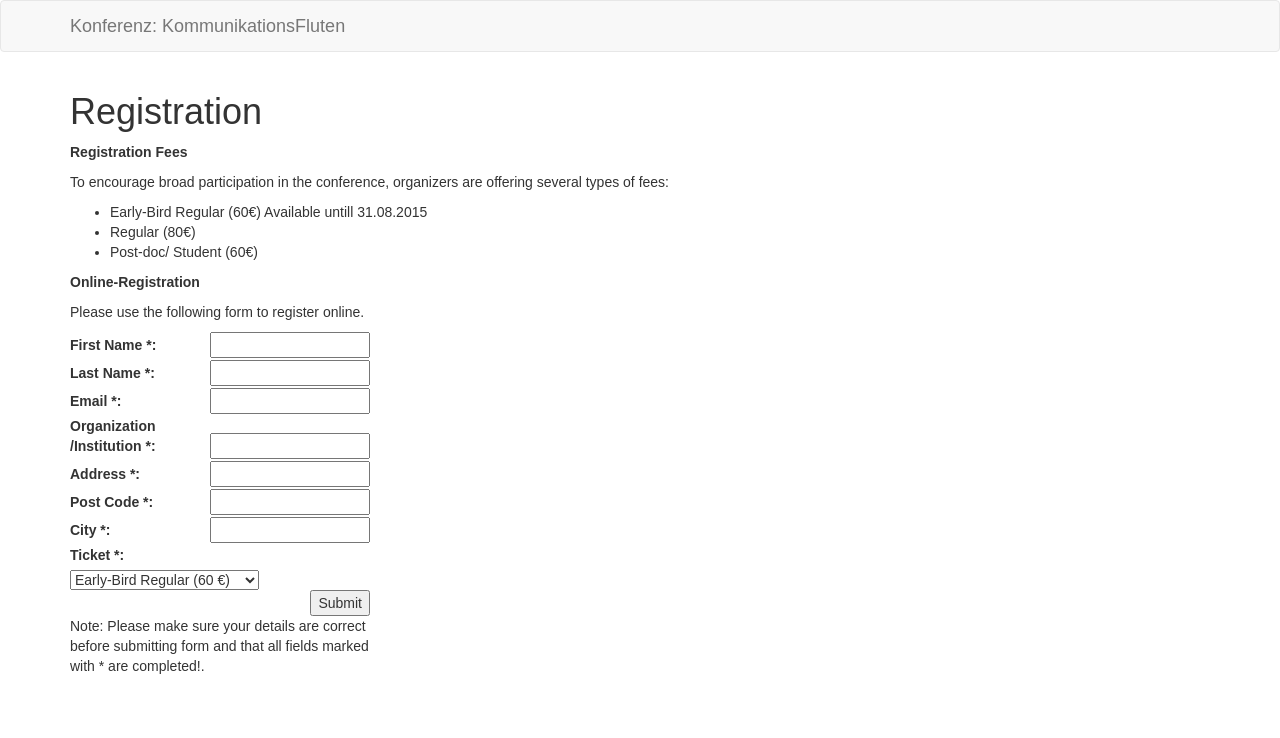
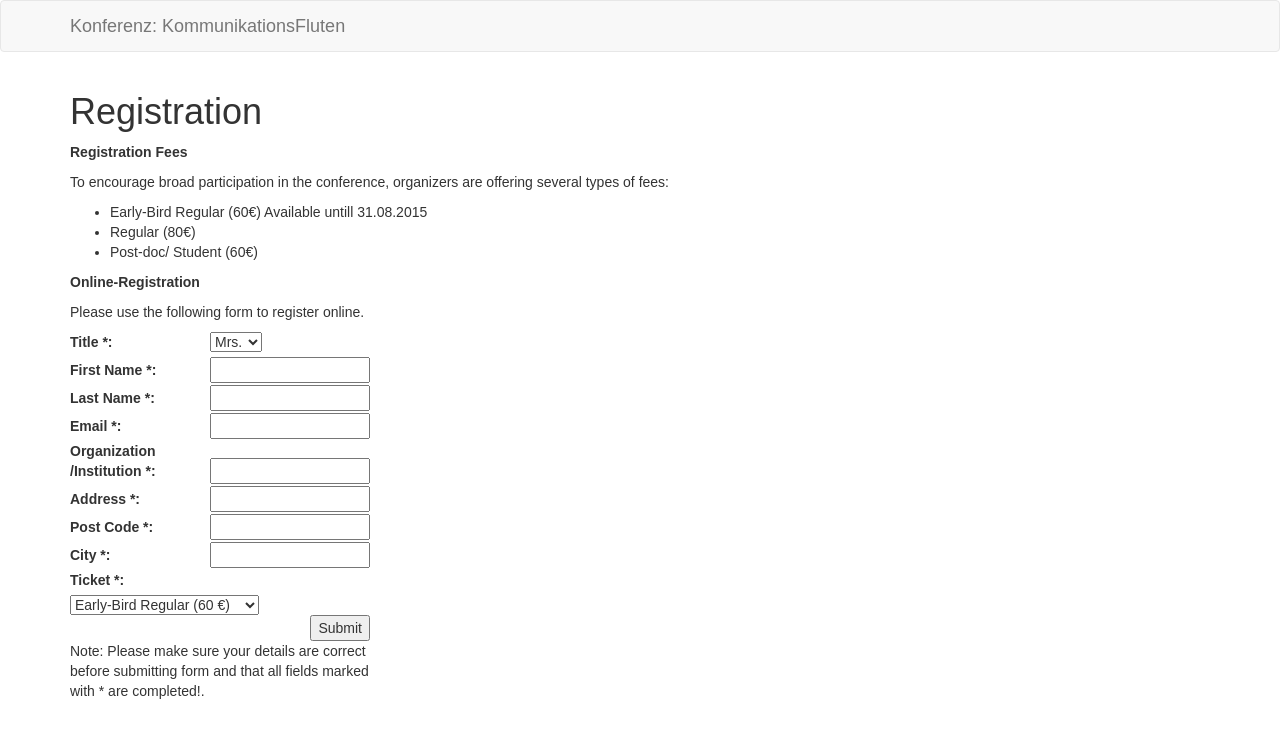
Before and after one commit to susedev/test, a Jekyll site: the page built from registration.html, in a window 1280 px wide. Shown: the top 738 px of the page. Built offline with Jekyll 4.4.1, drawn with Linux system fonts in a browser that asks for light colours.

Commit message:
Edit from JekyllCMS

```diff
--- a/registration.html
+++ b/registration.html
@@ -26,6 +26,8 @@ title: Registration
 </style>
 <div id="container">
 <form>
+<div class="styled-select"><label for="title">Title *: </label><select><option>Mrs.</option><option>Mr.</option><option>Prof.</option><option>Dr.</option> </select></div>
+
 <div class="line"><label for="first_name">First Name *: </label><input id="first_name" type="text" /></div>
 
 <div class="line"><label for="last_name">Last Name *: </label><input id="last_name" type="text" /></div>
```
